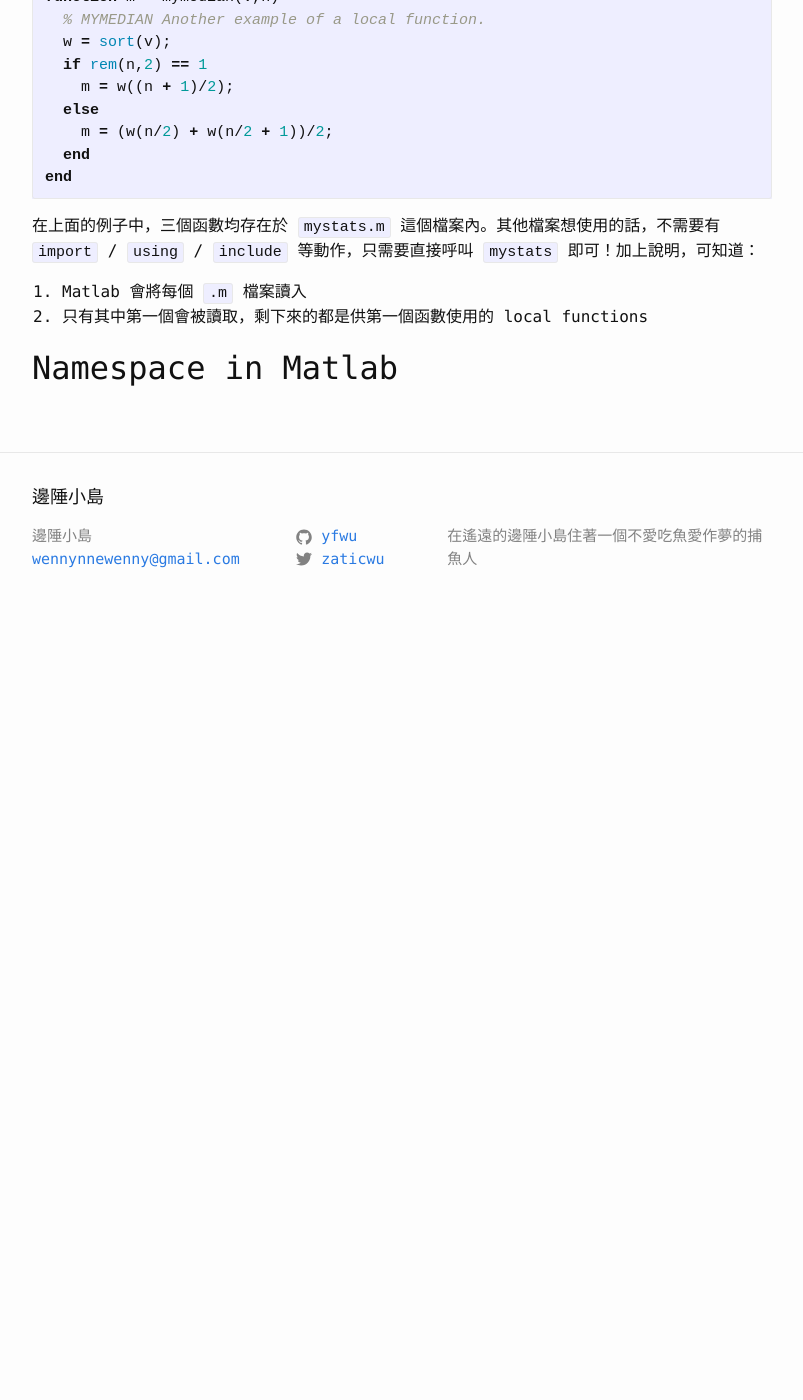
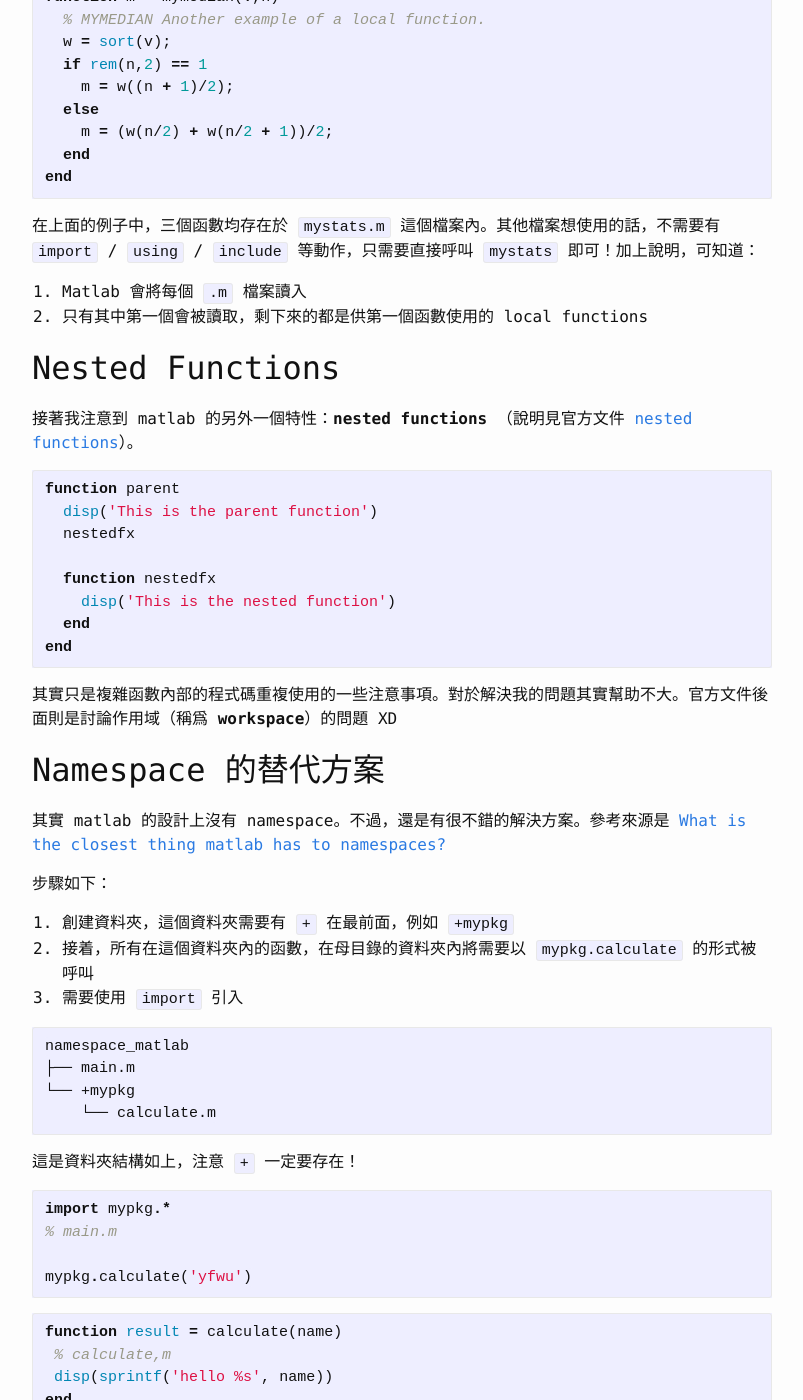
Before and after one commit to algaebrown/yfwu.github.io, a Jekyll site: the page built from _posts/matlab/2016-08-20-matlab-namespace.md, in a window 1280 px wide and 1400 px high, scrolled down 684 px. Shown: the whole window, without its empty margins (238-1041 px from the left). Built offline with Jekyll 4.4.1, drawn with Linux system fonts in a browser that asks for light colours; comment, search, counter and statistics services are not loaded; before the commit the page ends 1314 px from its top, so only the background shows below that; some of the changed text lies outside the part shown.

Commit message:
complete matlab namespace

````diff
--- a/_posts/matlab/2016-08-20-matlab-namespace.md
+++ b/_posts/matlab/2016-08-20-matlab-namespace.md
@@ -4,7 +4,7 @@ layout: post
 category: matlab
 tags: [matlab, function, project]
 ---
-跟女朋友討論 Matlab 專案的資料夾結構，我提到不少程式語言都是把類似用途的函數放在同一個檔案內，然後通過 TDD（test-driven development）的流程來控管，並且在檔案互相呼叫下，可以有效以 **namespace** 的特性避免衝突。但是，matlab 似乎沒有這種共能？於是使得目錄下面有數十個 matlab 的 ``.m`` 檔案。這篇嘗試深入瞭解一下這個問題及是否有 namespace 的替代方案。
+跟女朋友討論 Matlab 專案的資料夾結構，我提到不少程式語言都是把類似用途的函數放在同一個檔案內，然後通過 TDD（test-driven development）的流程來控管，並且在檔案互相呼叫下，可以有效以 **namespace** 的特性避免衝突。但是，matlab 似乎沒有這種特性？於是使得目錄下面有數十個 matlab 的 ``.m`` 檔案。這篇嘗試深入瞭解一下這個問題及是否有 namespace 的替代方案。
 
 ## Local Functions
 
@@ -39,4 +39,54 @@ end
 2. 只有其中第一個會被讀取，剩下來的都是供第一個函數使用的 local functions
 
 
-## Namespace in Matlab
+## Nested Functions
+接著我注意到 matlab 的另外一個特性：**nested functions** （說明見官方文件 [nested functions](http://www.mathworks.com/help/matlab/matlab_prog/nested-functions.html)）。
+
+``` matlab
+function parent
+  disp('This is the parent function')
+  nestedfx
+
+  function nestedfx
+    disp('This is the nested function')
+  end
+end
+```
+
+其實只是複雜函數內部的程式碼重複使用的一些注意事項。對於解決我的問題其實幫助不大。官方文件後面則是討論作用域（稱爲 **workspace**）的問題 XD
+
+
+## Namespace 的替代方案
+其實 matlab 的設計上沒有 namespace。不過，還是有很不錯的解決方案。參考來源是 [What is the closest thing matlab has to namespaces?](http://stackoverflow.com/questions/2748302/what-is-the-closest-thing-matlab-has-to-namespaces)
+
+步驟如下：
+
+1. 創建資料夾，這個資料夾需要有 ``+`` 在最前面，例如 ``+mypkg``
+2. 接着，所有在這個資料夾內的函數，在母目錄的資料夾內將需要以 ``mypkg.calculate`` 的形式被呼叫
+3. 需要使用 ``import`` 引入
+
+
+```
+namespace_matlab
+├── main.m
+└── +mypkg
+    └── calculate.m
+```
+
+這是資料夾結構如上，注意 ``+`` 一定要存在！
+
+``` matlab
+import mypkg.*
+% main.m
+
+mypkg.calculate('yfwu')
+```
+
+``` matlab
+function result = calculate(name)
+ % calculate,m
+ disp(sprintf('hello %s', name))
+end
+```
+
+這樣，就可以把東西歸類在一起了。但是，原本的 local function 的問題，其實沒有解決啦 XD 這個方法只是一個利用 ``package`` 的方式來讓大量程式碼更好管理罷了。
````
